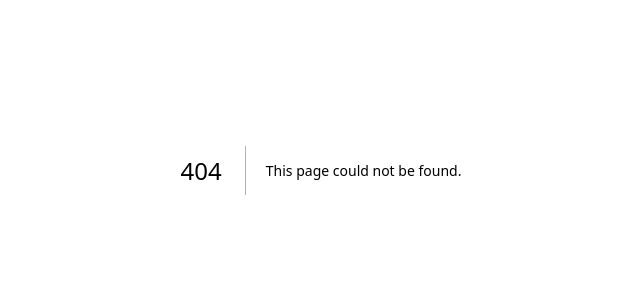
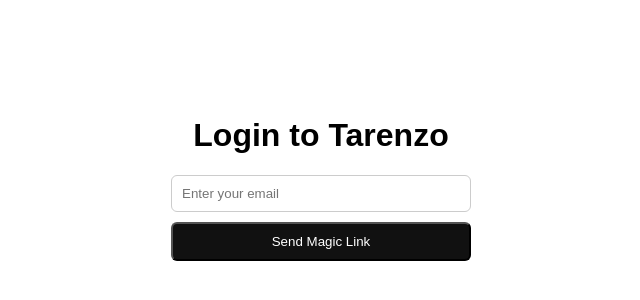
Before and after one commit to tarenzoco/base-nextjs, a Next.js app: page /login in a window 1280 px wide. Before the commit this address had no page. Shown: the part 230-530 px from the top of the page, without its empty margins (319-959 px from the left). Built offline with nearby package versions, Linux system fonts and the light colour scheme; no server answers.

Commit message:
Create login.js

```diff
--- /dev/null
+++ b/pages/login.js
@@ -0,0 +1,45 @@
+import { useState } from "react";
+import { supabase } from "../lib/supabaseClient";
+
+export default function Login() {
+  const [email, setEmail] = useState("");
+  const [message, setMessage] = useState("");
+
+  const handleLogin = async (e) => {
+    e.preventDefault();
+    const { error } = await supabase.auth.signInWithOtp({ email });
+
+    if (error) {
+      setMessage("Error: " + error.message);
+    } else {
+      setMessage("Check your email for the login link!");
+    }
+  };
+
+  return (
+    <div style={{
+      display: "flex",
+      flexDirection: "column",
+      alignItems: "center",
+      justifyContent: "center",
+      height: "100vh",
+      fontFamily: "sans-serif"
+    }}>
+      <h1>Login to Tarenzo</h1>
+      <form onSubmit={handleLogin} style={{ display: "flex", flexDirection: "column", width: "300px" }}>
+        <input
+          type="email"
+          placeholder="Enter your email"
+          value={email}
+          onChange={(e) => setEmail(e.target.value)}
+          required
+          style={{ padding: "10px", marginBottom: "10px", borderRadius: "6px", border: "1px solid #ccc" }}
+        />
+        <button type="submit" style={{ padding: "10px", background: "#111", color: "#fff", borderRadius: "6px" }}>
+          Send Magic Link
+        </button>
+      </form>
+      {message && <p style={{ marginTop: "20px" }}>{message}</p>}
+    </div>
+  );
+}
```
